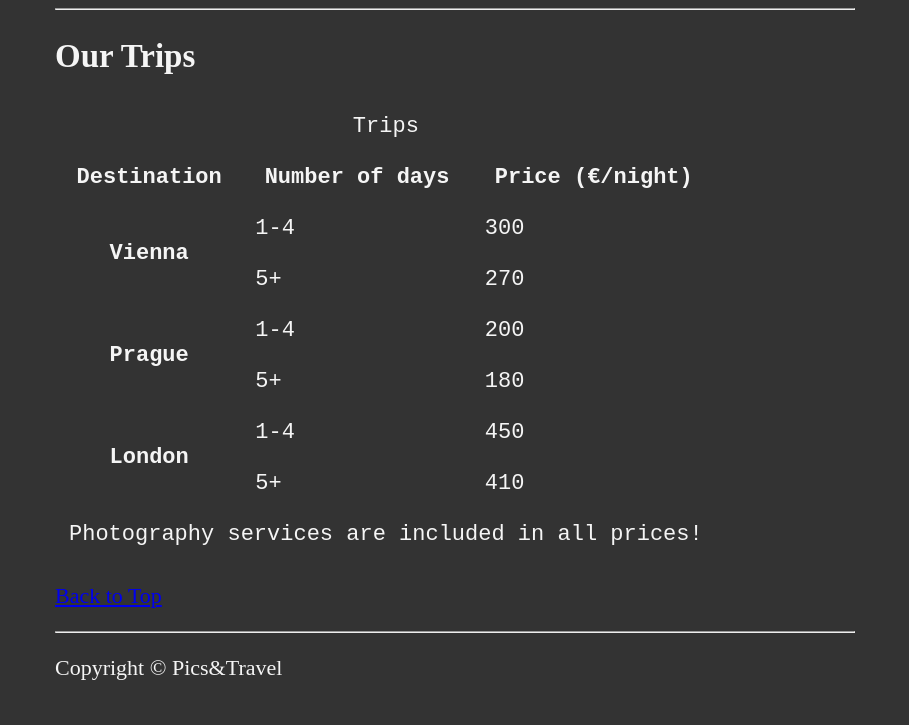
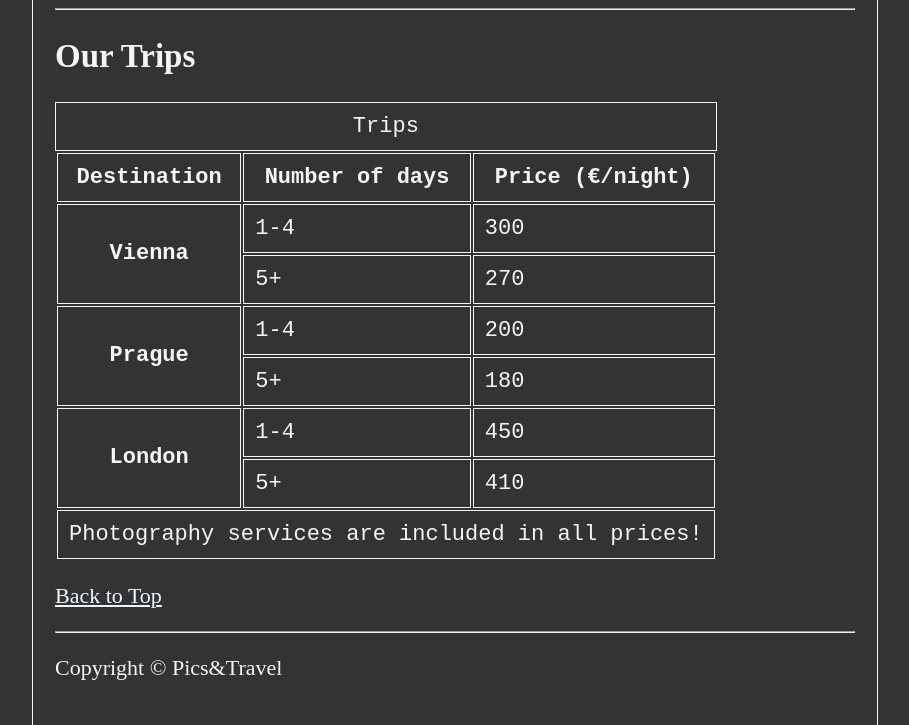
Before and after one commit to PDajana/html-learning, a plain HTML site: page index.html in a window 1280 px wide. Shown: the part 992-1717 px from the top of the page, without its empty margins (185-1094 px from the left). Drawn offline with Linux system fonts and the light colour scheme.

Commit message:
add link and border color

```diff
--- a/style.css
+++ b/style.css
@@ -7,16 +7,27 @@ body {
     max-width: 800px;
     margin: 0 auto;
     padding: 1rem;
-    border-left: 1px solid #333;
-    border-right: 1px solid #333;
+    border-left: 1px solid whitesmoke;
+    border-right: 1px solid whitesmoke;
     background-color: #333;
     color: whitesmoke;
 }
 
 th, td, caption {
-    border: 1px solid #333;
+    border: 1px solid whitesmoke;
     font-family: 'Courier New', Courier, monospace;
     border-collapse: separate;
     padding: 0.5rem;
     vertical-align: middle;
 }
+a {
+    color: aliceblue;
+}
+
+a:visited {
+    color: lightgray;
+}
+
+a:hover, a:active {
+    color: #eee;
+}
```
